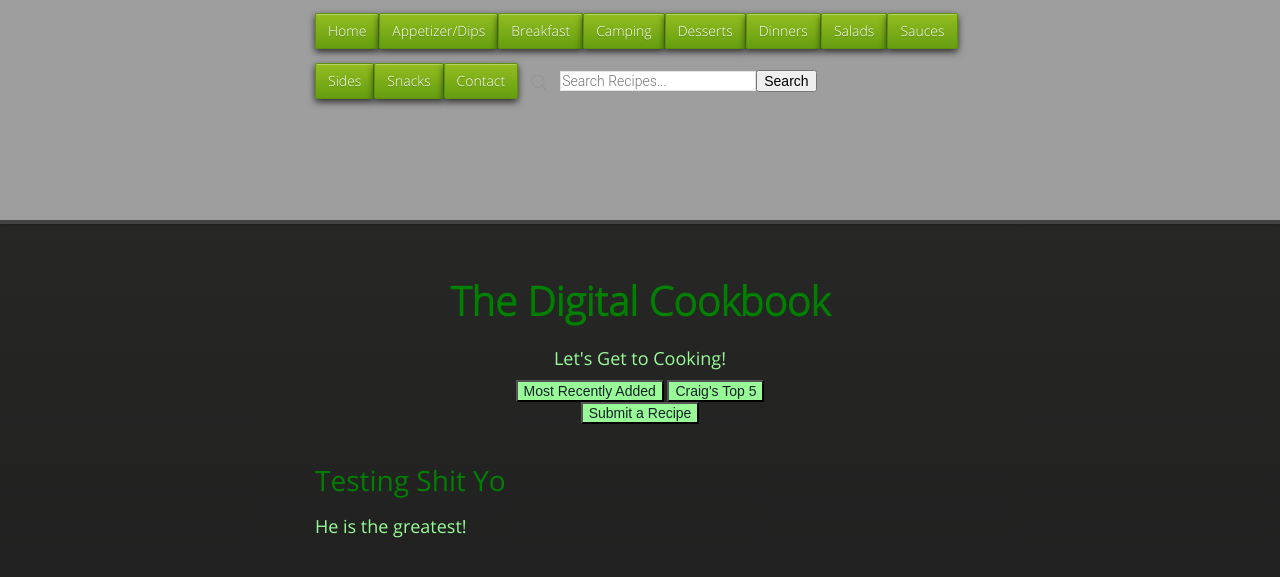
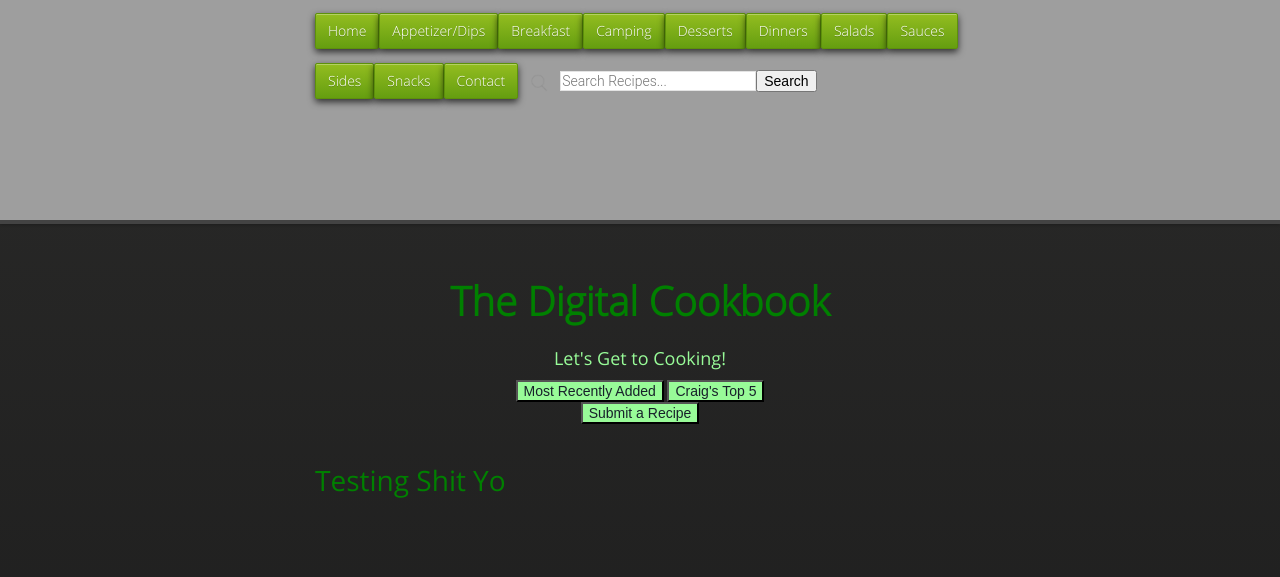
Before and after one commit to cmwillett/TheDigitalCookbook, a Jekyll site: the page built from UsingButtons.md, in a window 1280 px wide. Shown: the top 577 px of the page. Built offline with Jekyll 4.4.1, drawn with Linux system fonts in a browser that asks for light colours; nearby versions of some CDN libraries.

```diff
--- a/UsingButtons.md
+++ b/UsingButtons.md
@@ -4,5 +4,3 @@
 tags: testing
 ---
 # Testing Shit Yo
-
-### He is the greatest!
```
Also changed, not shown: UsingDropDowns.md (+0 -2 lines).
